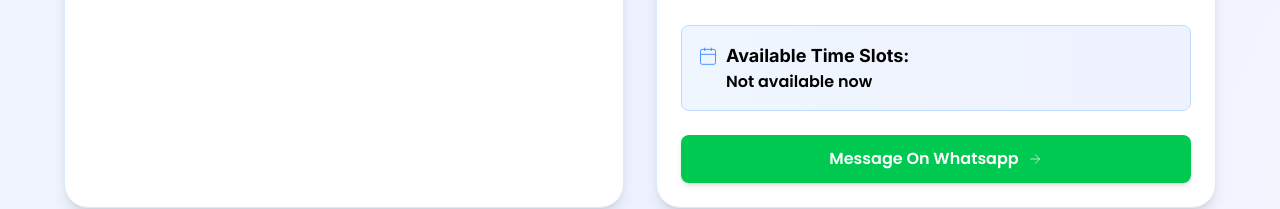
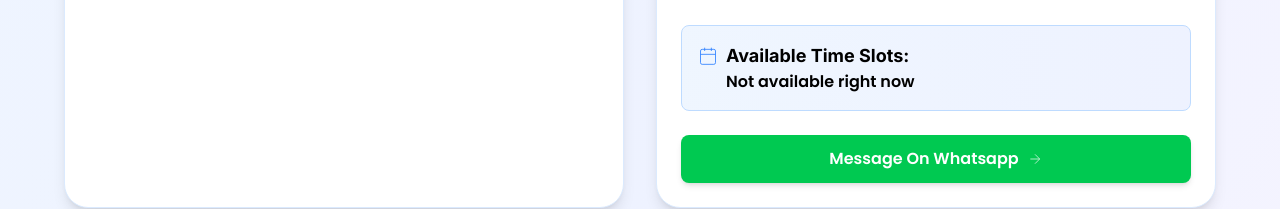
Before and after one commit to Gauravmahto187/AcePte, a React (Vite) app: page / in a window 1280 px wide. Shown: the part 1167-1376 px from the top of the page. Built offline with nearby package versions, Linux system fonts and the light colour scheme.

Commit message:
Update App.jsx

```diff
--- a/src/App.jsx
+++ b/src/App.jsx
@@ -26,7 +26,7 @@ const App = () => {
         "High-quality templates and practical resources for each section.",
         "Classes run Monday to Friday for 30 days."
       ],
-      nextSession: "6:00 – 7:00 PM 23rd March",
+      nextSession: "6:00 – 7:00 PM (23rd March)",
       sessionType: "Full Course In-Depth"
     },
 
@@ -42,7 +42,7 @@ const App = () => {
     //     "Access to effective templates and practical study materials",
     //     "Classes run from Sunday to Friday"
     //   ],
-    //   nextSession: "Not available",
+    //   nextSession: "Not available ",
     //   sessionType: "1-Week Crash Course"
     // },
     {
@@ -64,7 +64,7 @@ const App = () => {
         "10 Days – NPR 5000",
         "2 Weeks – NPR 7000"
       ],
-      nextSession: "Not available now",
+      nextSession: "Not available right now",
       sessionType: "1-on-1 Personal Class"
     },
     {
```
